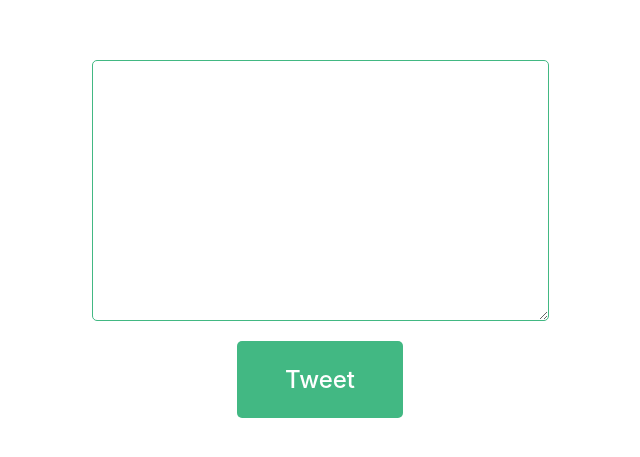
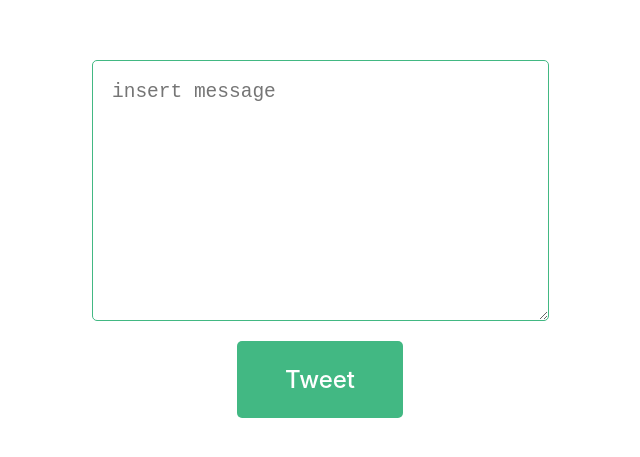
Before and after one commit to y1220/Vue-Form, a Vue app in the folder twitter-complete/: page / in a window 1280 px wide. Shown: the part 177-634 px from the top of the page, without its empty margins (320-960 px from the left). Built offline with nearby package versions, Linux system fonts and the light colour scheme.

Commit message:
feat(CompleteForm): add form

```diff
--- a/twitter-complete/src/components/TweetForm.vue
+++ b/twitter-complete/src/components/TweetForm.vue
@@ -1,12 +1,20 @@
 <script setup lang="ts">
+import { ref } from 'vue';
 
+const tweet = ref('');
+
+const onSubmit = () => {
+  console.log(tweet.value);
+  tweet.value = '';
+};
 </script>
 
 <template>
   <div>
     <form class="tweet-form">
-      <textarea name="" id="" cols="30" rows="10"></textarea>
-      <button type="submit">Tweet</button>
+      <textarea placeholder="insert message" cols="30" rows="10" v-model="tweet"></textarea>
+      <button @click.prevent="onSubmit" type="submit">Tweet</button>
+      <!-- prevent works for avoiding page refresh -->
     </form>
   </div>
 </template>
```
